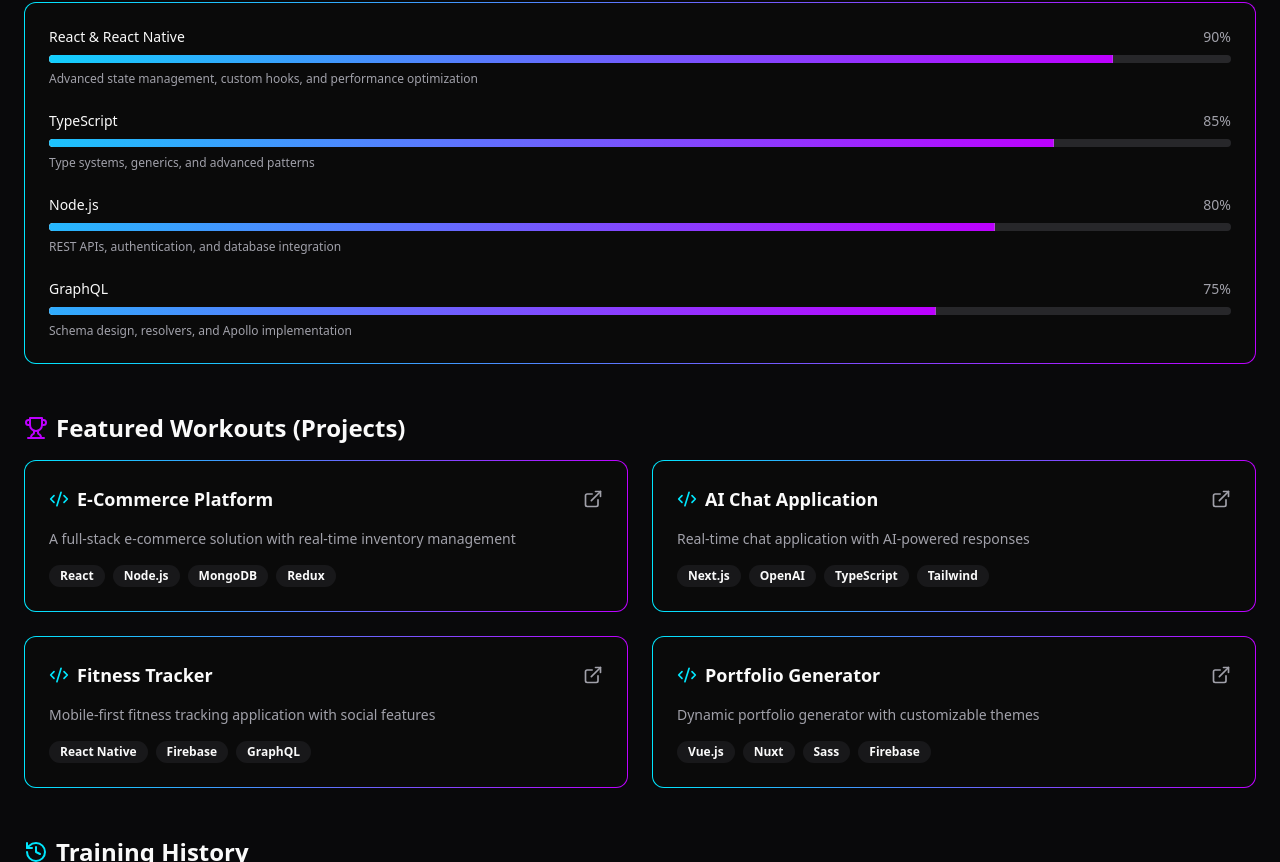
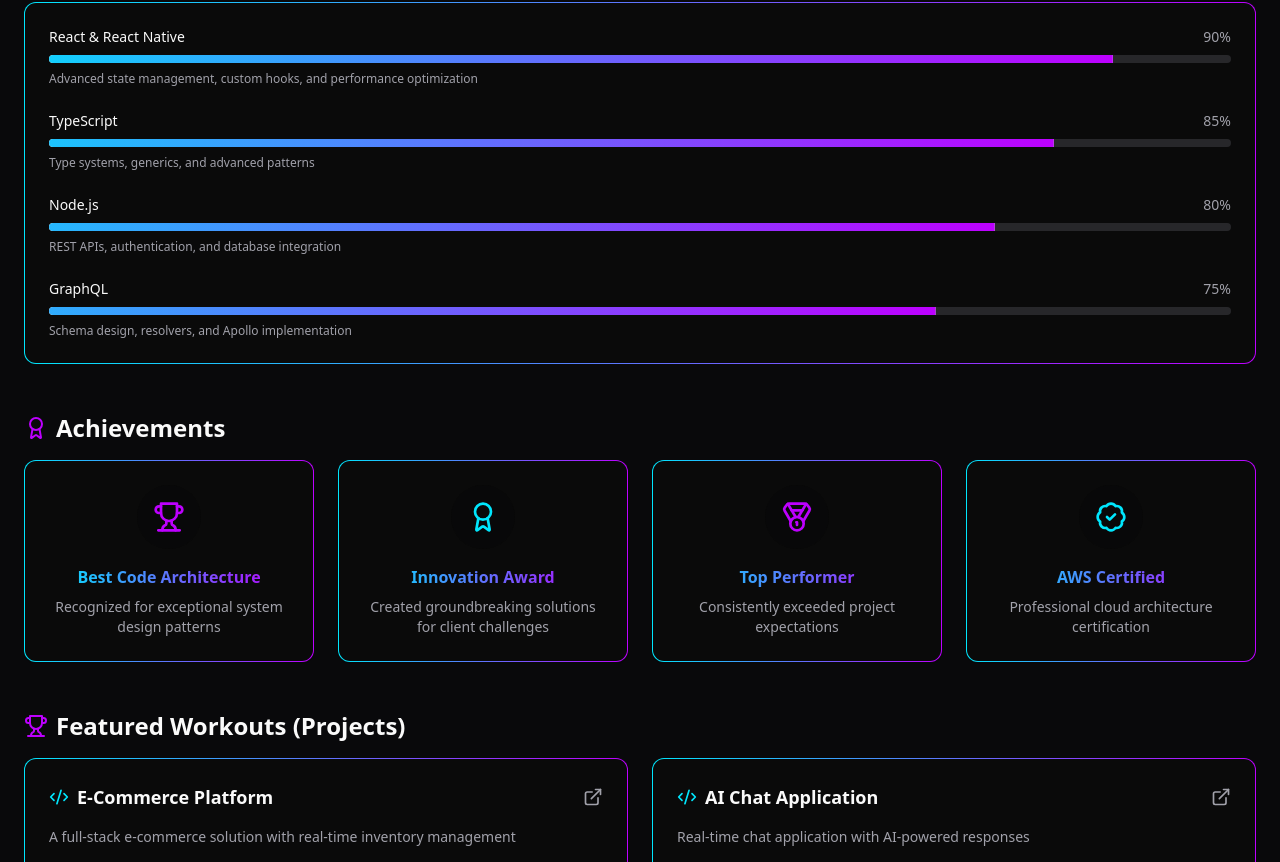
Before and after one commit to Drokha/drokha.github.io, a React (Vite) app: page / in a window 1280 px wide. Shown: the part 452-1314 px from the top of the page. Built offline with nearby package versions, Linux system fonts and the light colour scheme.

Commit message:
Add achievements badges
Implement functionality to display achievement badges in the application.
[skip gpt_engineer]

```diff
--- /dev/null
+++ b/src/components/AchievementBadge.tsx
@@ -0,0 +1,39 @@
+import { Trophy, Award, Medal, BadgeCheck } from "lucide-react";
+import { Card } from "./ui/card";
+
+type BadgeType = "trophy" | "award" | "medal" | "certification";
+
+interface AchievementBadgeProps {
+  type: BadgeType;
+  title: string;
+  description: string;
+}
+
+const getBadgeIcon = (type: BadgeType) => {
+  switch (type) {
+    case "trophy":
+      return <Trophy className="w-8 h-8 text-workout-purple" />;
+    case "award":
+      return <Award className="w-8 h-8 text-workout-blue" />;
+    case "medal":
+      return <Medal className="w-8 h-8 text-workout-purple" />;
+    case "certification":
+      return <BadgeCheck className="w-8 h-8 text-workout-blue" />;
+  }
+};
+
+export const AchievementBadge = ({ type, title, description }: AchievementBadgeProps) => {
+  return (
+    <Card className="gradient-border p-6 flex flex-col items-center gap-4 hover:scale-105 transition-all duration-300">
+      <div className="rounded-full p-4 bg-background/10 backdrop-blur-sm">
+        {getBadgeIcon(type)}
+      </div>
+      <div className="text-center space-y-2">
+        <h3 className="font-bold bg-gradient-to-r from-workout-blue to-workout-purple text-transparent bg-clip-text">
+          {title}
+        </h3>
+        <p className="text-sm text-muted-foreground">{description}</p>
+      </div>
+    </Card>
+  );
+};
--- a/src/pages/Index.tsx
+++ b/src/pages/Index.tsx
@@ -1,7 +1,8 @@
 import { StatsCard } from "@/components/StatsCard";
 import { ProjectCard } from "@/components/ProjectCard";
 import { SkillProgress } from "@/components/SkillProgress";
-import { Dumbbell, Trophy, History, Code } from "lucide-react";
+import { AchievementBadge } from "@/components/AchievementBadge";
+import { Dumbbell, Trophy, History, Code, Award } from "lucide-react";
 
 const Index = () => {
   const skills = [
@@ -24,6 +25,29 @@ const Index = () => {
       name: "GraphQL",
       level: 75,
       description: "Schema design, resolvers, and Apollo implementation",
+    },
+  ];
+
+  const achievements = [
+    {
+      type: "trophy" as const,
+      title: "Best Code Architecture",
+      description: "Recognized for exceptional system design patterns",
+    },
+    {
+      type: "award" as const,
+      title: "Innovation Award",
+      description: "Created groundbreaking solutions for client challenges",
+    },
+    {
+      type: "medal" as const,
+      title: "Top Performer",
+      description: "Consistently exceeded project expectations",
+    },
+    {
+      type: "certification" as const,
+      title: "AWS Certified",
+      description: "Professional cloud architecture certification",
     },
   ];
 
@@ -73,6 +97,24 @@ const Index = () => {
         </div>
         <div className="gradient-border p-6">
           <SkillProgress skills={skills} />
+        </div>
+      </section>
+
+      {/* Achievements Section */}
+      <section className="space-y-4">
+        <div className="flex items-center gap-2">
+          <Award className="w-6 h-6 text-workout-purple" />
+          <h2 className="text-2xl font-bold">Achievements</h2>
+        </div>
+        <div className="grid grid-cols-1 md:grid-cols-2 lg:grid-cols-4 gap-6">
+          {achievements.map((achievement, index) => (
+            <AchievementBadge
+              key={index}
+              type={achievement.type}
+              title={achievement.title}
+              description={achievement.description}
+            />
+          ))}
         </div>
       </section>
 
```
